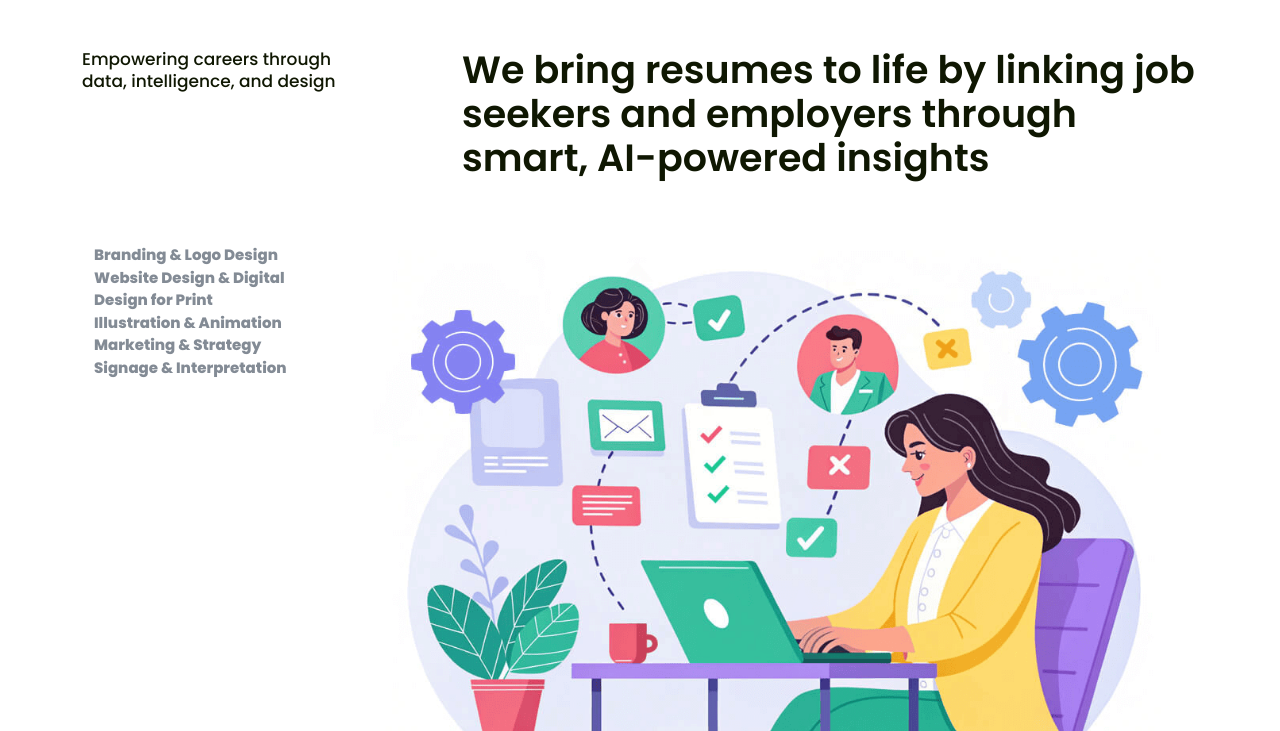
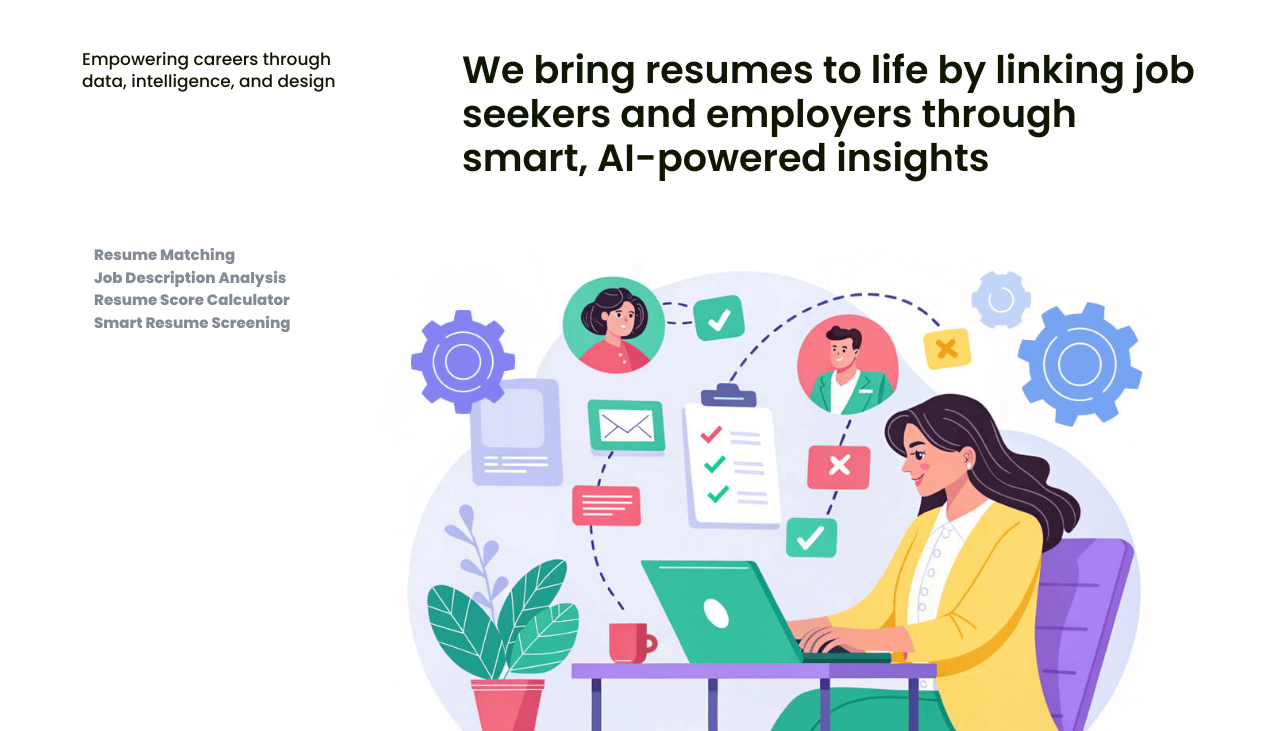
Before and after one commit to dushantha96/JOBGENIE, a Flask app: page /services in a window 1280 px wide. Shown: the part 83-814 px from the top of the page. Run offline with Flask 3, Linux system fonts and the light colour scheme; some libraries are stand-ins or nearby versions.

Commit message:
Services Page Navigation Issues Fixes
Services Page Navigation Issues Fixes

```diff
--- a/app/app.py
+++ b/app/app.py
@@ -103,6 +103,8 @@ def contact():
 def home():
     return render_template('home.html')
 
+from flask import render_template, abort
+
 @app.route('/services')
 @app.route('/services/<service_name>')
 def services(service_name=None):
@@ -113,8 +115,16 @@ def services(service_name=None):
         "smart-screening": "service_partials/smart_screening.html"
     }
 
+    if service_name is None:
+        # Optional: show a default services overview
+        return render_template("services.html", content_template=None)
+
     content_template = service_templates.get(service_name)
+    if not content_template:
+        abort(404)  # Invalid subservice
+
     return render_template("services.html", content_template=content_template)
+
 
 if __name__ == '__main__':
     app.run(debug=True)
--- a/app/templates/service_partials/job_description.html
+++ b/app/templates/service_partials/job_description.html
@@ -0,0 +1 @@
+<span>test</span>
--- a/app/templates/service_partials/resume_score.html
+++ b/app/templates/service_partials/resume_score.html
@@ -0,0 +1 @@
+<span>test</span>
--- a/app/templates/service_partials/smart_screening.html
+++ b/app/templates/service_partials/smart_screening.html
@@ -0,0 +1 @@
+<span>test</span>
--- a/app/templates/services.html
+++ b/app/templates/services.html
@@ -2,29 +2,30 @@
 <html lang="en">
 
 <head>
-    <meta charset="UTF-8">
-    <meta name="viewport" content="width=device-width, initial-scale=1.0">
-    <title>Document</title>
-    <!-- bootstrap file -->
-    <link rel="stylesheet" href="{{ url_for('static', filename='../static/css/bootstrap.min.css') }}">
-    <!-- styles file -->
-    <link rel="stylesheet" href="{{ url_for('static', filename='../static/css/styles.css') }}">
-    <!-- hevetica neue font family -->
-    <link rel="stylesheet" href="../font/helvetica_neue/stylesheet.css">
-    <!-- poppins font family -->
-    <link rel="stylesheet" href="../font/poppins/stylesheet.css">
-    <!-- Font Awesome CDN (v6) -->
+    <meta charset="UTF-8" />
+    <meta name="viewport" content="width=device-width, initial-scale=1" />
+    <title>JobGenie - Services</title>
+
+    <!-- Bootstrap CSS -->
+    <link rel="stylesheet" href="{{ url_for('static', filename='css/bootstrap.min.css') }}" />
+    <!-- Custom styles -->
+    <link rel="stylesheet" href="{{ url_for('static', filename='css/styles.css') }}" />
+    <!-- Helvetica Neue -->
+    <link rel="stylesheet" href="{{ url_for('static', filename='font/helvetica_neue/stylesheet.css') }}" />
+    <!-- Poppins -->
+    <link rel="stylesheet" href="{{ url_for('static', filename='font/poppins/stylesheet.css') }}" />
+    <!-- Font Awesome CDN -->
     <link rel="stylesheet" href="https://cdnjs.cloudflare.com/ajax/libs/font-awesome/6.5.0/css/all.min.css"
         integrity="sha512-..." crossorigin="anonymous" referrerpolicy="no-referrer" />
 </head>
 
 <body>
     {% include 'components/navbar.html' %}
+
     <div class="container pt-5 pb-5">
         <div class="row">
-            {% if content_template %}
-            {% include content_template %}
-            {% else %}
+            <!-- Remove this block to avoid double inclusion -->
+            {% if not content_template %}
             <div class="col-3">
                 <div>
                     <p class="fs-17 fw-medium">Empowering careers through data, intelligence, and design</p>
@@ -39,43 +40,45 @@
             </div>
             {% endif %}
         </div>
+
+        {% if not content_template %}
         <div class="pb-5 pt-5">
             <div class="container">
                 <div class="row">
+                    <!-- Sidebar Links -->
                     <div class="col-3 d-flex align-items-center">
                         <div class="row">
                             <div class="col-12">
                                 <div class="sticky-wrapper">
                                     <div class="d-flex flex-column position-sticky servicesList">
-                                        <a href="" class="fs-15 fw-bold">
-                                            Branding & Logo Design
+                                        <a href="{{ url_for('services', service_name='resume-matching') }}"
+                                            class="fs-15 fw-bold">
+                                            Resume Matching
                                         </a>
-                                        <a href="" class="fs-15 fw-bold">
-                                            Website Design & Digital
+                                        <a href="{{ url_for('services', service_name='job-description') }}"
+                                            class="fs-15 fw-bold">
+                                            Job Description Analysis
                                         </a>
-                                        <a href="" class="fs-15 fw-bold">
-                                            Design for Print
+                                        <a href="{{ url_for('services', service_name='resume-score') }}"
+                                            class="fs-15 fw-bold">
+                                            Resume Score Calculator
                                         </a>
-                                        <a href="" class="fs-15 fw-bold">
-                                            Illustration & Animation
-                                        </a>
-                                        <a href="" class="fs-15 fw-bold">
-                                            Marketing & Strategy
-                                        </a>
-                                        <a href="" class="fs-15 fw-bold">
-                                            Signage & Interpretation
+                                        <a href="{{ url_for('services', service_name='smart-screening') }}"
+                                            class="fs-15 fw-bold">
+                                            Smart Resume Screening
                                         </a>
                                     </div>
                                 </div>
                             </div>
                         </div>
                     </div>
+                    <!-- Main Content Section -->
                     <div class="col-9 services-page">
-                        <!-- first section -->
+                        <!-- Service Section 1 -->
                         <div class="row">
                             <div class="col-12 pb-5">
                                 <div class="svcBannerImage text-center">
-                                    <img src="../static/images/serviceBanner1.png" alt="">
+                                    <img src="{{ url_for('static', filename='images/serviceBanner1.png') }}" alt="" />
                                 </div>
                             </div>
                         </div>
@@ -104,11 +107,12 @@
                                 </div>
                             </div>
                         </div>
-                        <!-- second section -->
+
+                        <!-- Service Section 2 -->
                         <div class="row">
                             <div class="col-12 pb-5">
                                 <div class="svcBannerImage text-center">
-                                    <img src="../static/images/serviceBanner2.png" alt="">
+                                    <img src="{{ url_for('static', filename='images/serviceBanner2.png') }}" alt="" />
                                 </div>
                             </div>
                         </div>
@@ -137,11 +141,12 @@
                                 </div>
                             </div>
                         </div>
-                        <!-- third section -->
+
+                        <!-- Service Section 3 -->
                         <div class="row">
                             <div class="col-12 pb-5">
                                 <div class="svcBannerImage text-center">
-                                    <img src="../static/images/serviceBanner3.png" alt="">
+                                    <img src="{{ url_for('static', filename='images/serviceBanner3.png') }}" alt="" />
                                 </div>
                             </div>
                         </div>
@@ -169,11 +174,12 @@
                                 </div>
                             </div>
                         </div>
-                        <!-- forth section -->
+
+                        <!-- Service Section 4 -->
                         <div class="row">
                             <div class="col-12 pb-5">
                                 <div class="svcBannerImage text-center">
-                                    <img src="../static/images/serviceBanner4.png" alt="">
+                                    <img src="{{ url_for('static', filename='images/serviceBanner4.png') }}" alt="" />
                                 </div>
                             </div>
                         </div>
@@ -201,13 +207,20 @@
                                 </div>
                             </div>
                         </div>
-                    </div>
+                    </div> <!-- end .services-page -->
                 </div>
             </div>
         </div>
+        {% else %}
+        <div class="row">
+            <div class="col-12 services-page">
+                <!-- Sub-service Page Content -->
+                {% include content_template %}
+            </div>
+        </div>
+        {% endif %}
     </div>
     {% include 'components/footer.html' %}
 </body>
 
-
 </html>
```
